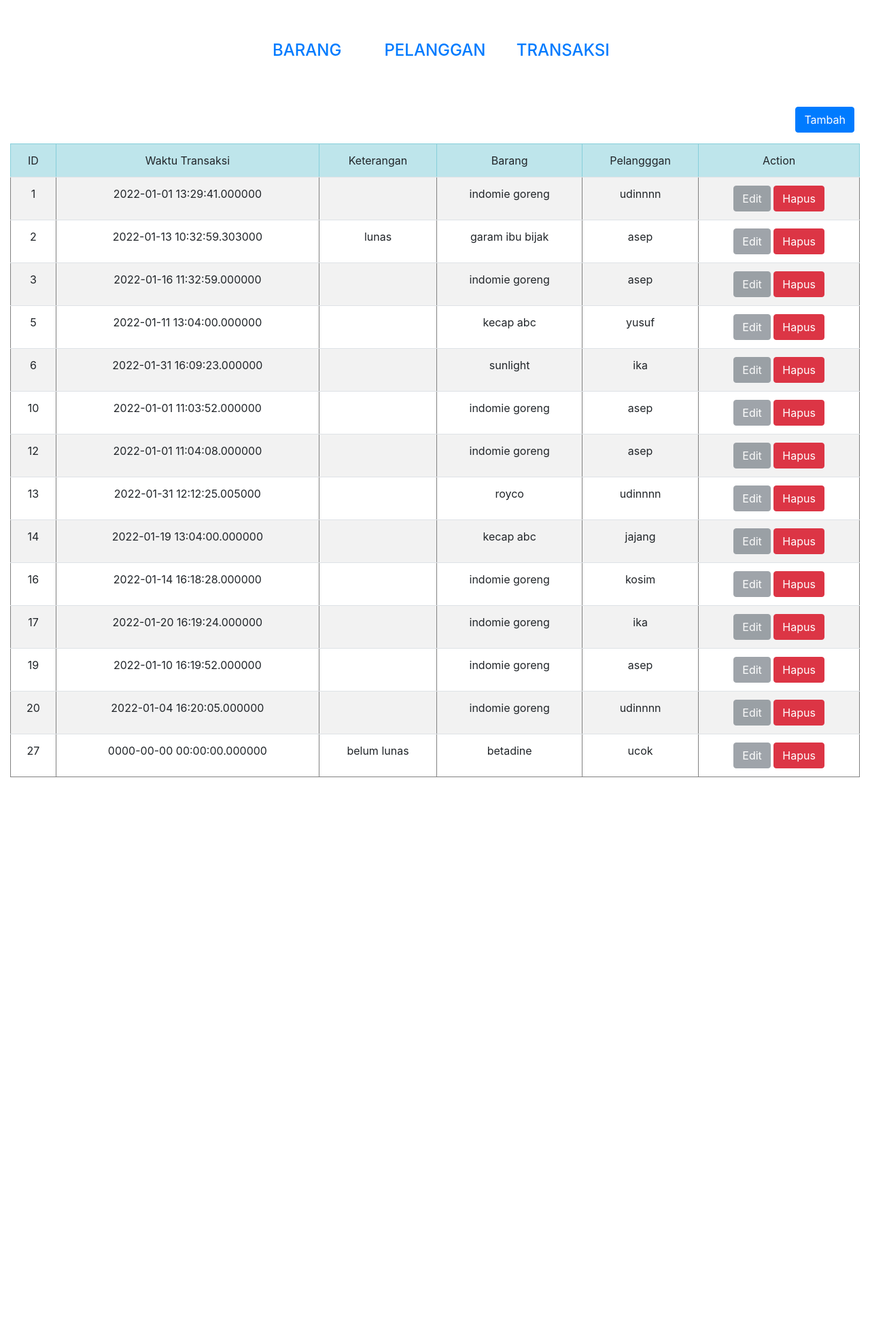
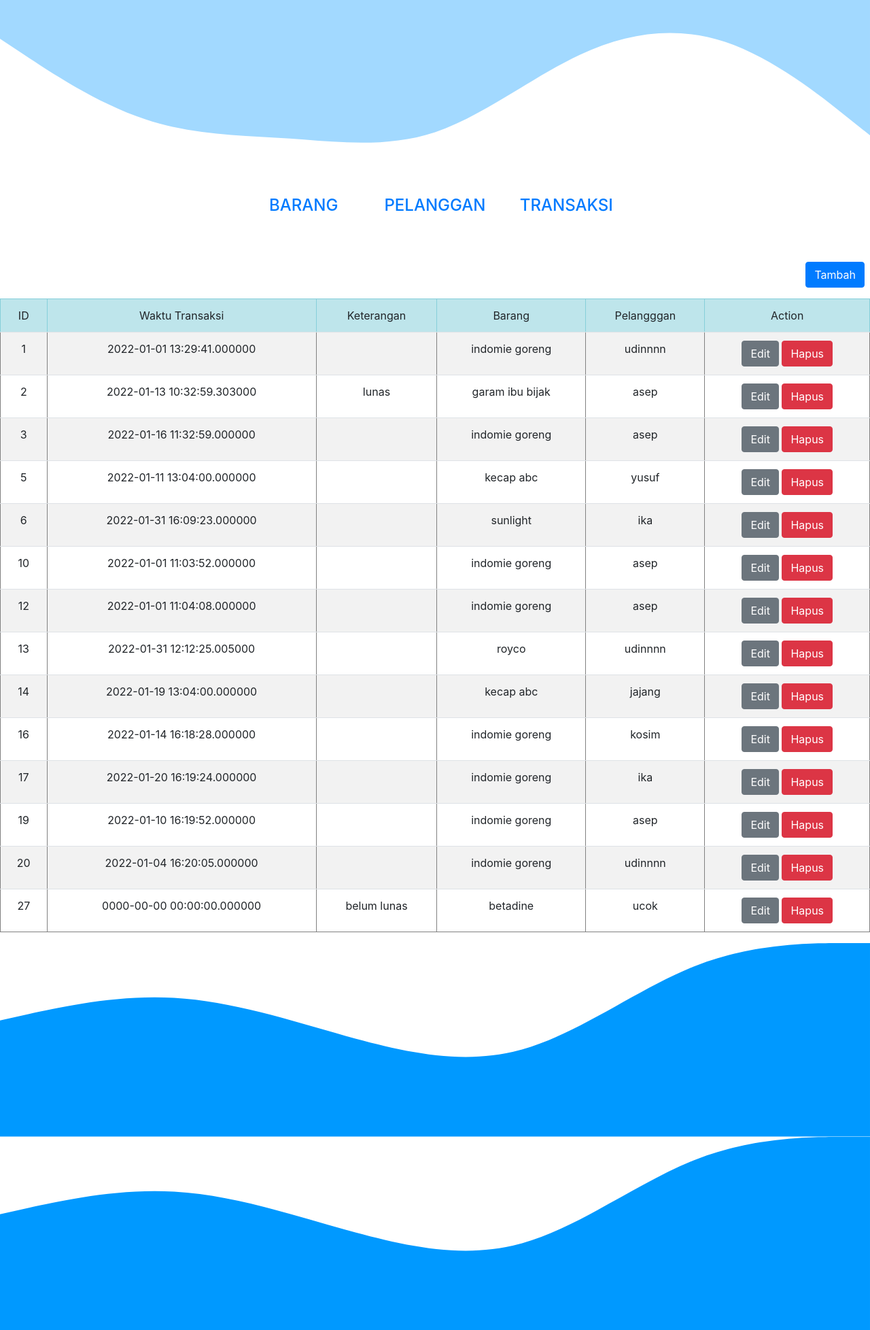
Before and after one commit to mikasaafx/warung, a PHP site: page /transaksi.php in a window 1280 px wide. Shown: the whole page at 68% size. Before the commit the page ends 1143 px from the top, so only its background shows below. Run offline with PHP 8.4, Linux system fonts and the light colour scheme; data comes from the database, SQL or seed files in the repository.

Commit message:
Add files via upload

```diff
--- a/pelanggan.php
+++ b/pelanggan.php
@@ -17,9 +17,11 @@
 										  ORDER BY id ASC");
 	 ?>
 
-	<div class="container-fluid">
+	<div class="container-xxl">
+		<svg xmlns="http://www.w3.org/2000/svg" viewBox="0 0 1440 320"><path fill="#a2d9ff" fill-opacity="1" d="M0,64L40,90.7C80,117,160,171,240,197.3C320,224,400,224,480,229.3C560,235,640,245,720,218.7C800,192,880,128,960,90.7C1040,53,1120,43,1200,69.3C1280,96,1360,160,1400,192L1440,224L1440,0L1400,0C1360,0,1280,0,1200,0C1120,0,1040,0,960,0C880,0,800,0,720,0C640,0,560,0,480,0C400,0,320,0,240,0C160,0,80,0,40,0L0,0Z"></path>
+		</svg>
 
-		<div class="row" style="margin: 60px;">
+		<div class="row mt-1" style="margin: 60px;">
 			<div class="col-md-3"></div>
 
 			<!-- <ul class="nav nav-pills position-fixed bg-light width">
--- /dev/null
+++ b/style.css
@@ -0,0 +1,3 @@
+@media only screen and (-webkit-min-device-pixel-ratio: 3) {
+    /* CSS */
+}
--- a/transaksi.php
+++ b/transaksi.php
@@ -20,9 +20,11 @@
 											 ORDER BY id ASC");
 	 ?>
 
-	<div class="container-fluid">
+	<div class="container-xxl">
+		<svg xmlns="http://www.w3.org/2000/svg" viewBox="0 0 1440 320"><path fill="#a2d9ff" fill-opacity="1" d="M0,64L40,90.7C80,117,160,171,240,197.3C320,224,400,224,480,229.3C560,235,640,245,720,218.7C800,192,880,128,960,90.7C1040,53,1120,43,1200,69.3C1280,96,1360,160,1400,192L1440,224L1440,0L1400,0C1360,0,1280,0,1200,0C1120,0,1040,0,960,0C880,0,800,0,720,0C640,0,560,0,480,0C400,0,320,0,240,0C160,0,80,0,40,0L0,0Z"></path>
+		</svg>
 
-		<div class="row" style="margin: 60px;">
+		<div class="row mt-1" style="margin: 60px;">
 			<div class="col-md-3"></div>
 
 			<!-- <ul class="nav nav-pills position-fixed bg-light width">
@@ -77,7 +79,7 @@
 									<td>".$transaksi['nama_barang']."</td>
 									<td>".$transaksi['nama_pelanggan']."</td>
 									<td class = 'text-center'>
-									<a href='edit_trans.php?id=".$transaksi['id']."' class ='btn btn-secondary disabled'>Edit</a>
+									<a href='edit_trans.php?id=".$transaksi['id']."' class ='btn btn-secondary'>Edit</a>
 									<a href='#' class ='btn btn-danger' onclick = 'confirmation(".$transaksi['id'].")'>Hapus</a>
 									</td>
 								</tr>
@@ -93,7 +95,7 @@
 	</div>
 
 </div>
-
+<svg xmlns="http://www.w3.org/2000/svg" viewBox="0 0 1440 320"><path fill="#0099ff" fill-opacity="1" d="M0,128L48,117.3C96,107,192,85,288,90.7C384,96,480,128,576,154.7C672,181,768,203,864,176C960,149,1056,75,1152,37.3C1248,0,1344,0,1392,0L1440,0L1440,320L1392,320C1344,320,1248,320,1152,320C1056,320,960,320,864,320C768,320,672,320,576,320C480,320,384,320,288,320C192,320,96,320,48,320L0,320Z"></path></svg>
 	<script >
 		function confirmation(id) {
 			if (confirm('Antum yakin mau hapus data transaksi ini? ')) {
@@ -103,4 +105,5 @@
 			}
 	</script>
 </body>
+<svg xmlns="http://www.w3.org/2000/svg" viewBox="0 0 1440 320"><path fill="#0099ff" fill-opacity="1" d="M0,128L48,117.3C96,107,192,85,288,90.7C384,96,480,128,576,154.7C672,181,768,203,864,176C960,149,1056,75,1152,37.3C1248,0,1344,0,1392,0L1440,0L1440,320L1392,320C1344,320,1248,320,1152,320C1056,320,960,320,864,320C768,320,672,320,576,320C480,320,384,320,288,320C192,320,96,320,48,320L0,320Z"></path></svg>
 </html>
```
Also changed, not shown: index.php (+7 -7 lines).
